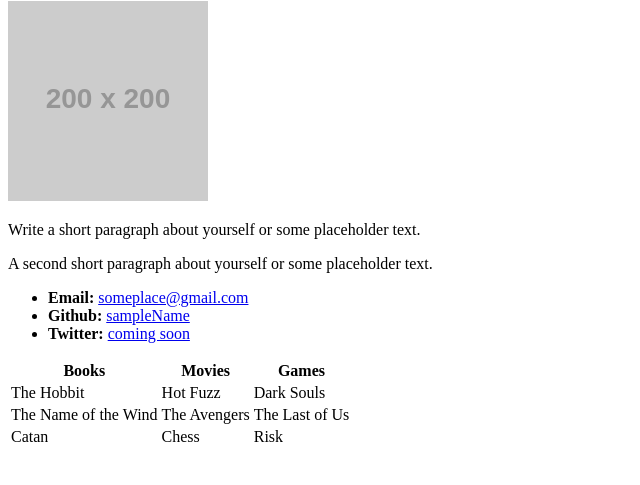
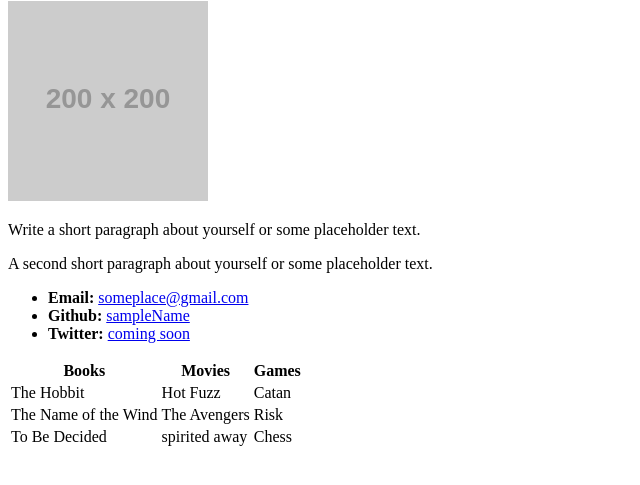
Before and after one commit to skornajcik/skornajcik.github.io, a plain HTML site: page index.html in a window 1280 px wide. Shown: the part 79-564 px from the top of the page, without its empty margins (0-640 px from the left). Drawn offline with Linux system fonts and the light colour scheme; placeholder pictures from the web are drawn by us.

Commit message:
Update index.html

```diff
--- a/index.html
+++ b/index.html
@@ -29,17 +29,17 @@
     <tr>
       <td>The Hobbit</td>
       <td>Hot Fuzz</td>
-      <td>Dark Souls</td>
+      <td>Catan</td>
     </tr>
     <tr>
       <td>The Name of the Wind</td>
       <td>The Avengers</td>
-      <td>The Last of Us</td>
+      <td>Risk</td>
     </tr>
     <tr>
-      <td>Catan</td>
+      <td>To Be Decided</td>
+      <td>spirited away</td>
       <td>Chess</td>
-      <td>Risk</td>
     </tr>
   </table>
   <br>
```
